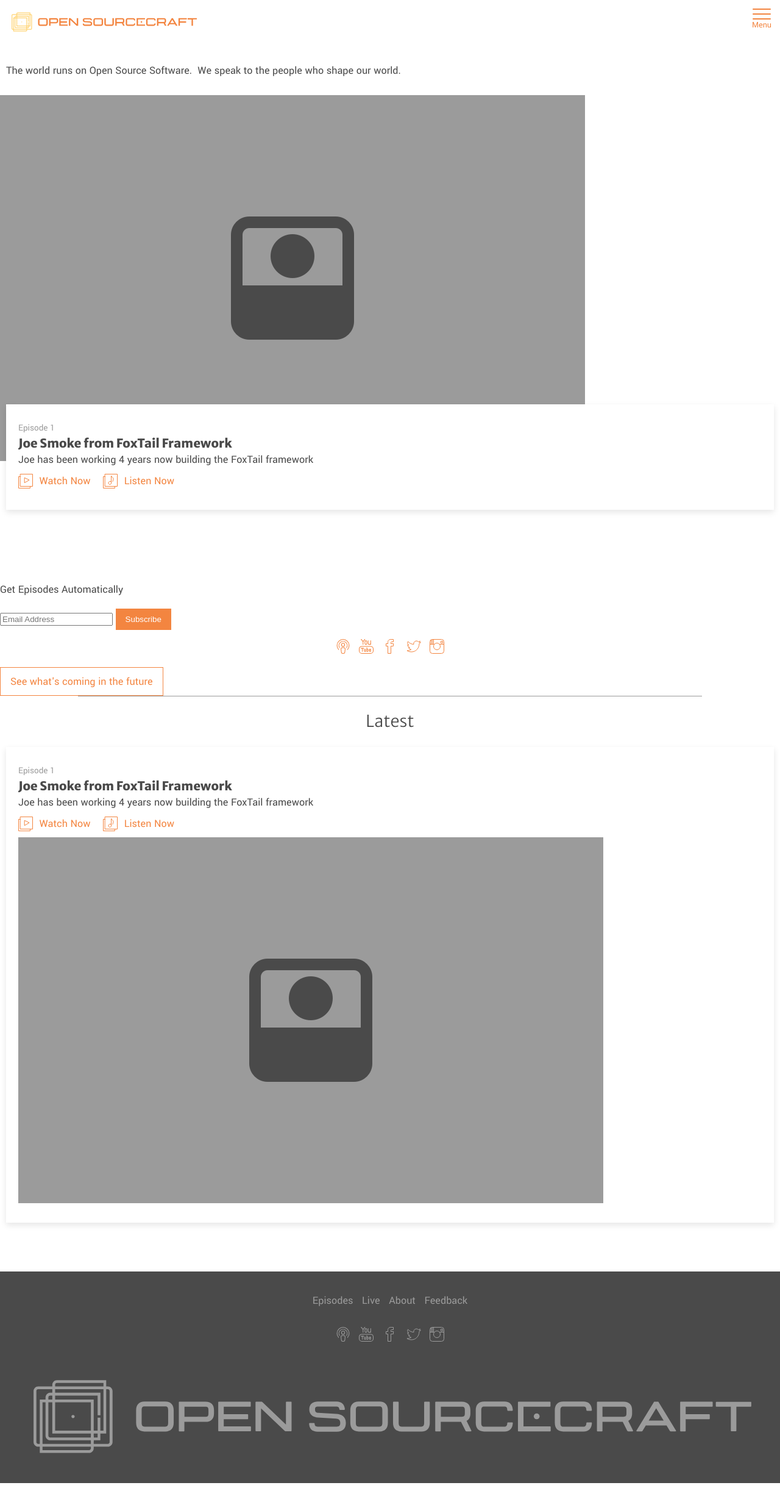
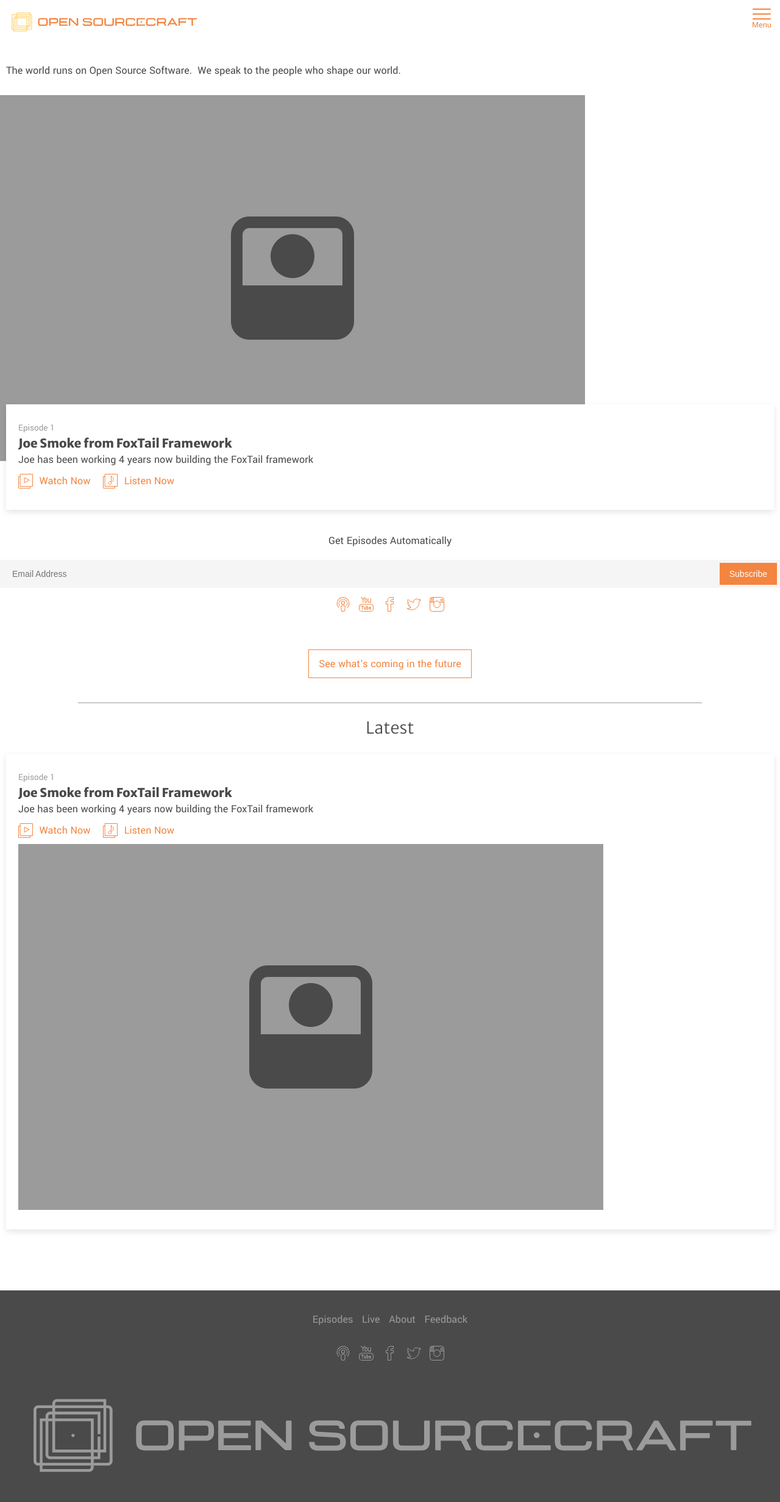
Before and after one commit to Code-Pop/open-sourcecraft, a Jekyll site: the page built from index.html, in a window 1280 px wide. Shown: the whole page at 61% size. Built offline with Jekyll 4.4.1, drawn with Linux system fonts in a browser that asks for light colours; before the commit the page ends 2432 px from its top, so only the background shows below that.

Commit message:
Add container, helpers and layouts

```diff
--- a/_sass/_helpers.scss
+++ b/_sass/_helpers.scss
@@ -8,3 +8,11 @@
 	clip: rect(0,0,0,0);
 	border: 0;
 }
+
+._full {
+	width: 100%;
+}
+
+._text-center {
+	text-align: center;
+}
--- a/_sass/layouts/_container.scss
+++ b/_sass/layouts/_container.scss
@@ -1,3 +1,7 @@
 .site-container {
   max-width: 1600px;
 }
+
+.v-space {
+  padding: 20px 0;
+}
--- a/_sass/layouts/_display.scss
+++ b/_sass/layouts/_display.scss
@@ -5,6 +5,7 @@
   > .content-card {
     position: relative;
     top: -100px;
+    margin-bottom: -100px;
   }
 }
 
--- a/css/main.scss
+++ b/css/main.scss
@@ -13,12 +13,14 @@
 // Layouts
 @import 'layouts/header';
 @import 'layouts/display';
+@import 'layouts/container';
 @import 'layouts/footer';
 
 // Components
 @import 'components/nav';
 @import 'components/card';
 @import 'components/button';
+@import 'components/form';
 @import 'components/article';
 @import 'components/icon';
 
```
